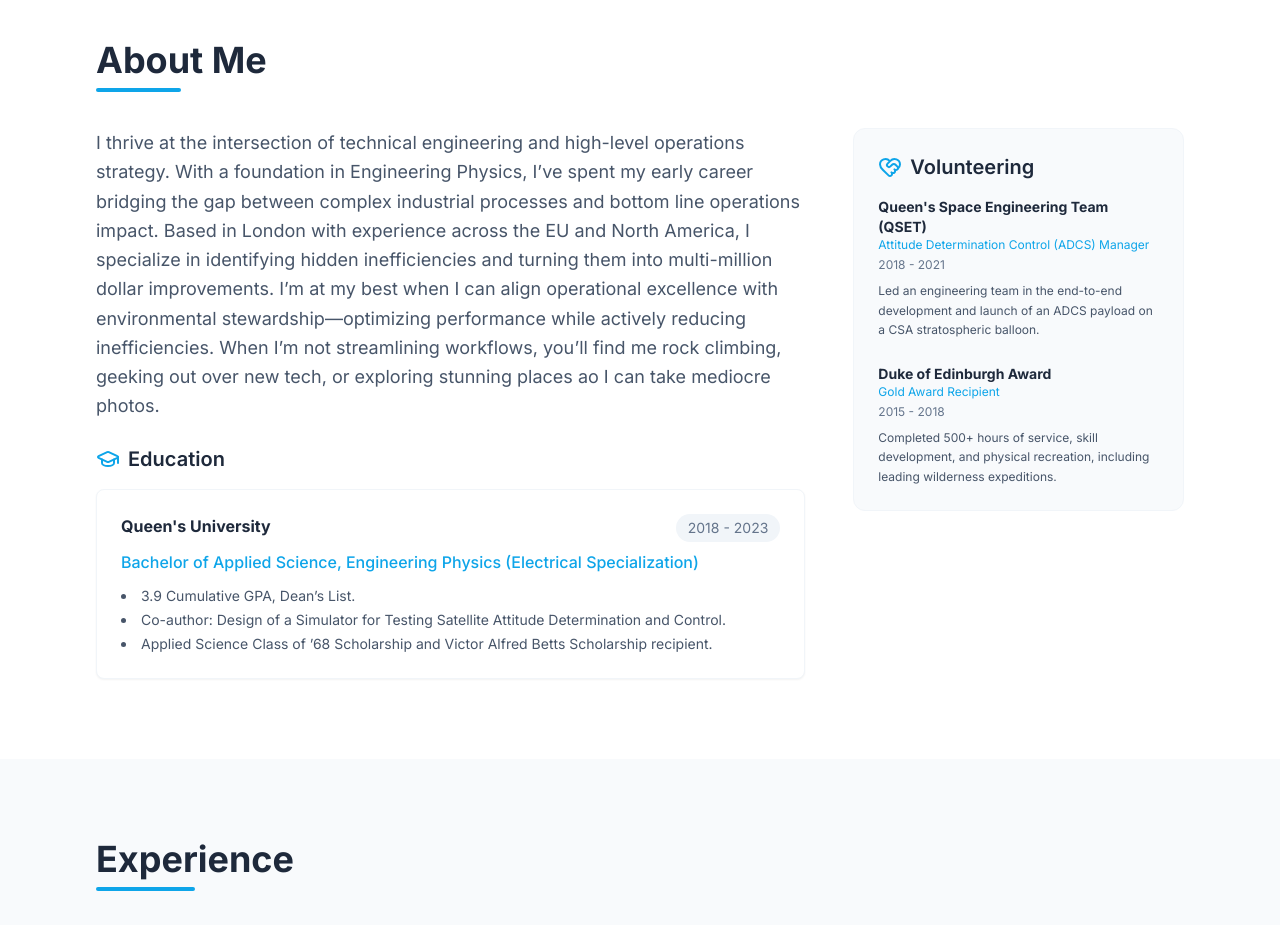
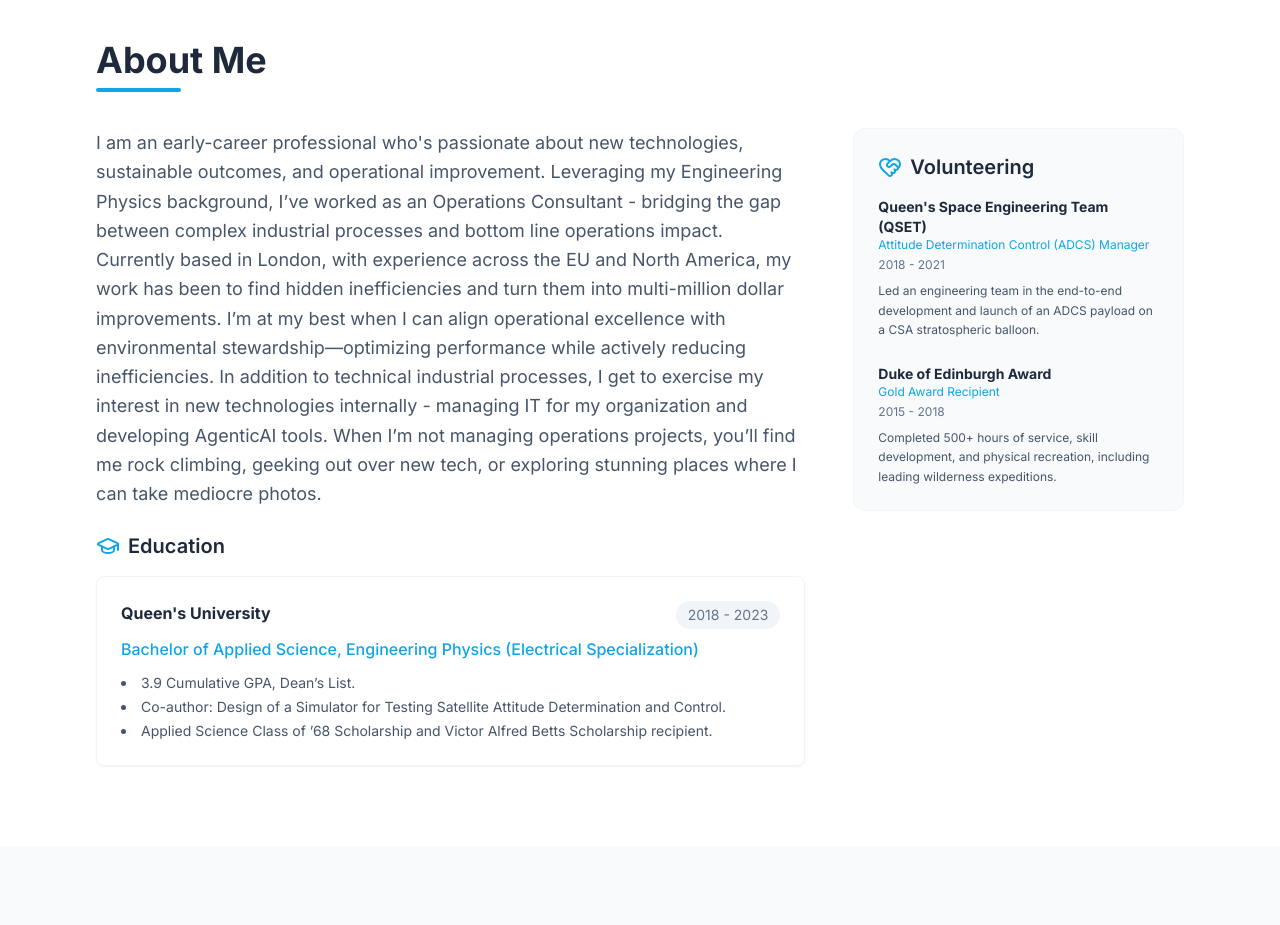
Before and after one commit to Cal-graham/cal-graham, a React (Vite) app: page / in a window 1280 px wide. Shown: the part 840-1765 px from the top of the page. Built offline with nearby package versions, Linux system fonts and the light colour scheme.

Commit message:
Update constants.ts

```diff
--- a/constants.ts
+++ b/constants.ts
@@ -7,11 +7,13 @@ export const SOCIAL_LINKS = {
   portfolio: "https://cal-graham.io"
 };
 
-export const ABOUT_TEXT = `I thrive at the intersection of technical engineering and high-level operations strategy. With a foundation in Engineering Physics, I’ve spent my early career bridging the gap between complex industrial processes and bottom line operations impact.
+export const ABOUT_TEXT = `I am an early-career professional who's passionate about new technologies, sustainable outcomes, and operational improvement. Leveraging my Engineering Physics background, I’ve worked as an Operations Consultant - bridging the gap between complex industrial processes and bottom line operations impact.
 
-Based in London with experience across the EU and North America, I specialize in identifying hidden inefficiencies and turning them into multi-million dollar improvements. I’m at my best when I can align operational excellence with environmental stewardship—optimizing performance while actively reducing inefficiencies.
+Currently based in London, with experience across the EU and North America, my work has been to find hidden inefficiencies and turn them into multi-million dollar improvements. I’m at my best when I can align operational excellence with environmental stewardship—optimizing performance while actively reducing inefficiencies.
 
-When I’m not streamlining workflows, you’ll find me rock climbing, geeking out over new tech, or exploring stunning places ao I can take mediocre photos.`;
+In addition to technical industrial processes, I get to exercise my interest in new technologies internally - managing IT for my organization and developing AgenticAI tools.
+
+When I’m not managing operations projects, you’ll find me rock climbing, geeking out over new tech, or exploring stunning places where I can take mediocre photos.`;
 
 export const EXPERIENCES: ExperienceItem[] = [
   {
```
